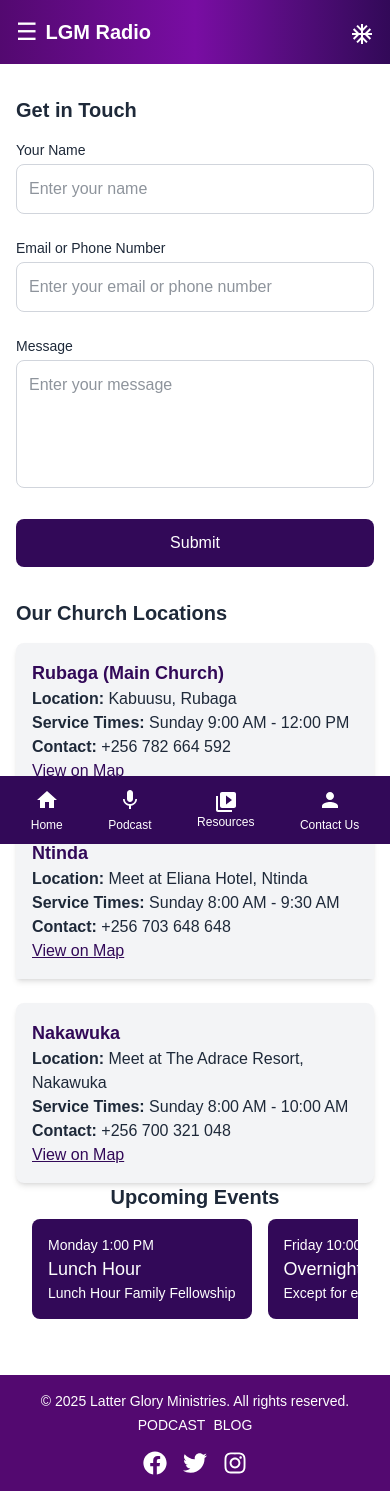
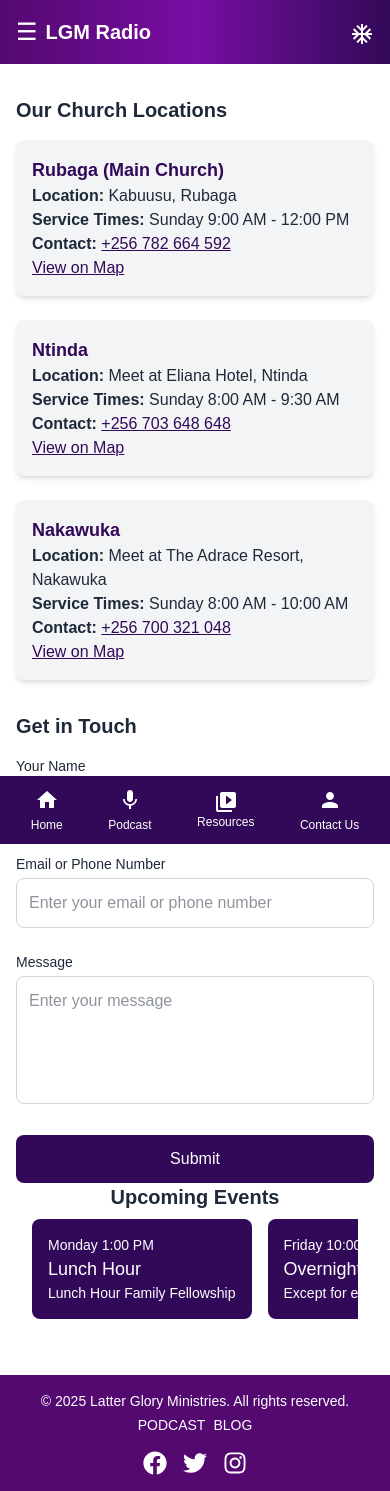
Before and after one commit to kevinjam/LGM-Radion, a Next.js app: page /contact in a window 390 px wide. Built offline with nearby package versions, Linux system fonts and the light colour scheme.

Commit message:
fix contact us adding phone number to be called

```diff
--- a/src/app/contact/page.tsx
+++ b/src/app/contact/page.tsx
@@ -68,12 +68,89 @@ export default function Contact() {
 
       {/* Main Content */}
       <div className="max-w-4xl mx-auto w-full flex-1 flex flex-col px-4 py-8">
-        {/* <h1 className="text-3xl font-bold text-center mb-8">Contact Us</h1> */}
 
         {/* Contact Form and Locations */}
         <div className="flex flex-col md:flex-row gap-8">
+          {/* Church Locations - Moved above form on mobile */}
+          <div className="w-full md:w-1/2 order-first md:order-last">
+            <h2 className="text-xl font-semibold mb-4">Our Church Locations</h2>
+            <div className="space-y-6">
+              {/* Rubaga (Main Church) */}
+              <div className="p-4 bg-gray-100 rounded-lg shadow-md">
+                <h3 className="text-lg font-bold text-[#320958] dark:text-[#790DA3]">Rubaga (Main Church)</h3>
+                <p><strong>Location:</strong> Kabuusu, Rubaga</p>
+                <p><strong>Service Times:</strong> Sunday 9:00 AM - 12:00 PM</p>
+                <p>
+                  <strong>Contact:</strong>{" "}
+                  <a
+                    href="tel:+256782664592"
+                    className="text-[#320958] hover:text-[#790DA3] underline"
+                  >
+                    +256 782 664 592
+                  </a>
+                </p>
+                <a
+                  href="https://www.google.com/maps/place/faith+family+church/@0.2976623,32.5476881,17z/data=!3m1!4b1!4m6!3m5!1s0x177dbcc6e6400001:0xec025891350a6e8c!8m2!3d0.2976623!4d32.5525644!16s%2Fg%2F11txmzl0rp?entry=ttu&g_ep=EgoyMDI1MDMyMy4wIKXMDSoASAFQAw%3D%3D"
+                  target="_blank"
+                  rel="noopener noreferrer"
+                  className="text-[#320958] hover:text-[#790DA3] underline"
+                >
+                  View on Map
+                </a>
+              </div>
+
+              {/* Ntinda */}
+              <div className="p-4 bg-gray-100 rounded-lg shadow-md">
+                <h3 className="text-lg font-bold text-[#320958] dark:text-[#790DA3]">Ntinda</h3>
+                <p><strong>Location:</strong> Meet at Eliana Hotel, Ntinda</p>
+                <p><strong>Service Times:</strong> Sunday 8:00 AM - 9:30 AM</p>
+                <p>
+                  <strong>Contact:</strong>{" "}
+                  <a
+                    href="tel:+256703648648"
+                    className="text-[#320958] hover:text-[#790DA3] underline"
+                  >
+                    +256 703 648 648
+                  </a>
+                </p>
+                <a
+                  href="https://www.google.com/maps/search/?api=1&query=Eliana+Hotel,+Ntinda,+Kampala,+Uganda"
+                  target="_blank"
+                  rel="noopener noreferrer"
+                  className="text-[#320958] hover:text-[#790DA3] underline"
+                >
+                  View on Map
+                </a>
+              </div>
+
+              {/* Nakawuka */}
+              <div className="p-4 bg-gray-100 rounded-lg shadow-md">
+                <h3 className="text-lg font-bold text-[#320958] dark:text-[#790DA3]">Nakawuka</h3>
+                <p><strong>Location:</strong> Meet at The Adrace Resort, Nakawuka</p>
+                <p><strong>Service Times:</strong> Sunday 8:00 AM - 10:00 AM</p>
+                <p>
+                  <strong>Contact:</strong>{" "}
+                  <a
+                    href="tel:+256700321048"
+                    className="text-[#320958] hover:text-[#790DA3] underline"
+                  >
+                    +256 700 321 048
+                  </a>
+                </p>
+                <a
+                  href="https://www.google.com/maps/place/The+Adrace+Executive+Resort/@0.1906182,32.4555223,17z/data=!3m1!4b1!4m6!3m5!1s0x177d99e9d1ec0319:0xaa7726d8b73aaa5e!8m2!3d0.1906182!4d32.4581026!16s%2Fg%2F11j13k0dxv?entry=ttu&g_ep=EgoyMDI1MDMyMy4wIKXMDSoASAFQAw%3D%3D"
+                  target="_blank"
+                  rel="noopener noreferrer"
+                  className="text-[#320958] hover:text-[#790DA3] underline"
+                >
+                  View on Map
+                </a>
+              </div>
+            </div>
+          </div>
+
           {/* Contact Form */}
-          <div className="w-full md:w-1/2">
+          <div className="w-full md:w-1/2 order-last md:order-first">
             <h2 className="text-xl font-semibold mb-4">Get in Touch</h2>
             <form onSubmit={handleSubmit} className="space-y-6">
               <div>
@@ -106,7 +183,7 @@ export default function Contact() {
                   onChange={(e) => setContactInfo(e.target.value)}
                   className={`w-full p-3 border rounded-lg focus:outline-none focus:ring-2 focus:ring-green-800 ${
                     isDarkMode
-                      ? "bg-gray-700 bg-gray-600 text-gray-200"
+                      ? "bg-gray-700 border-gray-600 text-gray-200"
                       : "bg-white border-gray-300 text-gray-800"
                   }`}
                   placeholder="Enter your email or phone number"
@@ -171,59 +248,6 @@ export default function Contact() {
               </div>
             </form>
           </div>
-          {/* Church Locations */}
-          <div className="w-full md:w-1/2">
-            <h2 className="text-xl font-semibold mb-4">Our Church Locations</h2>
-            <div className="space-y-6">
-              {/* Rubaga (Main Church) */}
-              <div className="p-4 bg-gray-100 dark:[#320958] rounded-lg shadow-md">
-                <h3 className="text-lg font-bold text-[#320958] dark:text-[#790DA3]">Rubaga (Main Church)</h3>
-                <p><strong>Location:</strong> Kabuusu, Rubaga</p>
-                <p><strong>Service Times:</strong> Sunday 9:00 AM - 12:00 PM</p>
-                <p><strong>Contact:</strong> +256 782 664 592</p>
-                <a
-                  href="https://www.google.com/maps/place/faith+family+church/@0.2976623,32.5476881,17z/data=!3m1!4b1!4m6!3m5!1s0x177dbcc6e6400001:0xec025891350a6e8c!8m2!3d0.2976623!4d32.5525644!16s%2Fg%2F11txmzl0rp?entry=ttu&g_ep=EgoyMDI1MDMyMy4wIKXMDSoASAFQAw%3D%3D"
-                  target="_blank"
-                  rel="noopener noreferrer"
-                  className="text-[#320958] hover:text-[#790DA3] underline"
-                >
-                  View on Map
-                </a>
-              </div>
-
-              {/* Ntinda */}
-              <div className="p-4 bg-gray-100 dark:[#320958]rounded-lg shadow-md">
-                <h3 className="text-lg font-bold text-[#320958] dark:text-[#790DA3]">Ntinda</h3>
-                <p><strong>Location:</strong> Meet at Eliana Hotel, Ntinda</p>
-                <p><strong>Service Times:</strong> Sunday 8:00 AM - 9:30 AM</p>
-                <p><strong>Contact:</strong> +256 703 648 648</p>
-                <a
-                  href="https://www.google.com/maps/search/?api=1&query=Eliana+Hotel,+Ntinda,+Kampala,+Uganda"
-                  target="_blank"
-                  rel="noopener noreferrer"
-                  className="text-[#320958] hover:text-[#790DA3] underline"
-                >
-                  View on Map
-                </a>
-              </div>
-
-              {/* Nakawuka */}
-              <div className="p-4 bg-gray-100 dark:[#320958] rounded-lg shadow-md">
-                <h3 className="text-lg font-bold text-[#320958] dark:text-[#790DA3]">Nakawuka</h3>
-                <p><strong>Location:</strong> Meet at The Adrace Resort, Nakawuka</p>
-                <p><strong>Service Times:</strong> Sunday 8:00 AM - 10:00 AM</p>
-                <p><strong>Contact:</strong> +256 700 321 048</p>
-                <a
-                  href="https://www.google.com/maps/place/The+Adrace+Executive+Resort/@0.1906182,32.4555223,17z/data=!3m1!4b1!4m6!3m5!1s0x177d99e9d1ec0319:0xaa7726d8b73aaa5e!8m2!3d0.1906182!4d32.4581026!16s%2Fg%2F11j13k0dxv?entry=ttu&g_ep=EgoyMDI1MDMyMy4wIKXMDSoASAFQAw%3D%3D"
-                  target="_blank"
-                  rel="noopener noreferrer"
-                  className="text-[#320958] hover:text-[#790DA3] underline"
-                >
-                  View on Map
-                </a>
-              </div>
-            </div>
-          </div>
         </div>
 
         {/* Upcoming Events */}
```
Also changed, not shown: public/screenshots/2.png (deleted).
